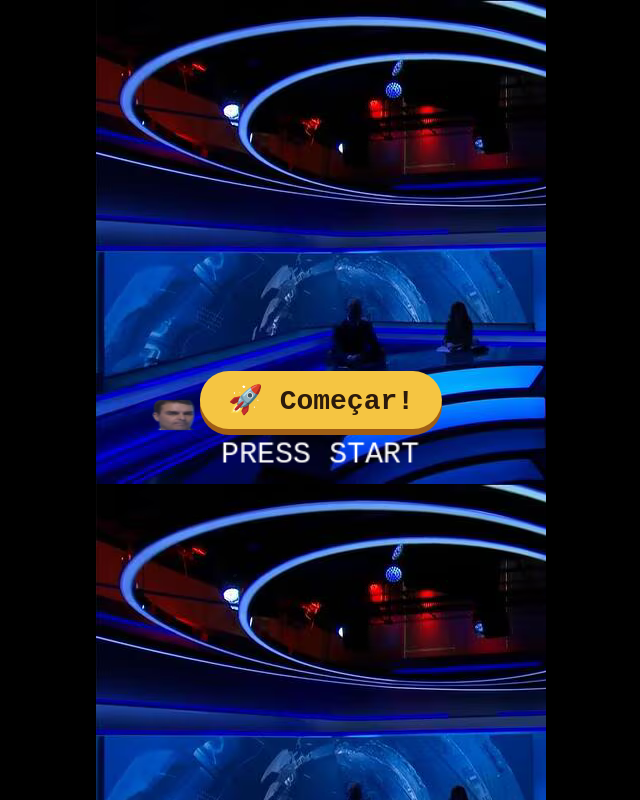
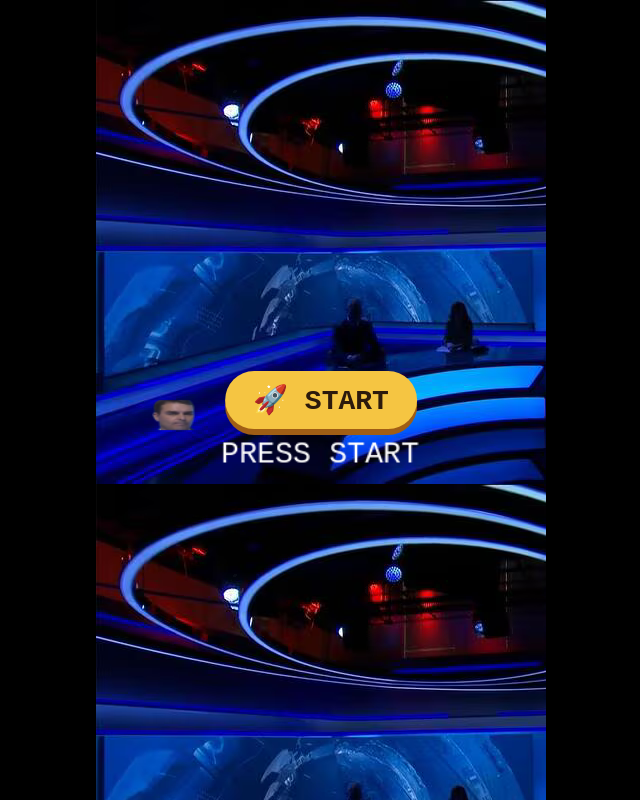
Before and after one commit to OJKSAGASFHGIK/Flappy-Flavio, a plain HTML site: page index.html in a window 1280 px wide. Shown: the whole page, without its empty margins (319-959 px from the left). Drawn offline with Linux system fonts and the light colour scheme.

Commit message:
Modularization

```diff
--- a/css.css
+++ b/css.css
@@ -5,11 +5,91 @@
     justify-content: center;
     text-align: center;
     overflow: hidden;
-    margin: 0; padding: 0;
+    margin: 0;
+    padding: 0;
     background-color: black;
+    position: relative; /* needed for absolute positioning of buttons */
 }
 
 #board {
     background-image: url("./memeAssets/image/flappybirdbg.png");
     height: 100vh;
 }
+
+/* ----- NEW STYLES FOR BUTTONS & GAME OVER WINDOW ----- */
+.start-btn {
+    position: absolute;
+    top: 50%;
+    left: 50%;
+    transform: translate(-50%, -50%);
+    background: #f5c542;
+    color: #2c1a0c;
+    border: none;
+    font-size: 28px;
+    font-weight: bold;
+    font-family: 'Courier New', monospace;
+    padding: 12px 28px;
+    border-radius: 60px;
+    cursor: pointer;
+    box-shadow: 0 6px 0 #a05e15;
+    transition: 0.05s linear;
+    z-index: 20;
+}
+
+.start-btn:active {
+    transform: translate(-50%, -44%);
+    box-shadow: 0 2px 0 #a05e15;
+}
+
+.gameover-window {
+    position: absolute;
+    top: 50%;
+    left: 50%;
+    transform: translate(-50%, -50%);
+    width: 260px;
+    background: #1e1910e6;
+    backdrop-filter: blur(8px);
+    border: 3px solid #ffc857;
+    border-radius: 48px;
+    padding: 18px 14px 28px;
+    text-align: center;
+    z-index: 30;
+    box-shadow: 0 20px 30px rgba(0,0,0,0.5);
+    font-family: monospace;
+}
+
+.gameover-window h2 {
+    font-size: 26px;
+    margin: 0 0 12px;
+    color: #ffd966;
+}
+
+.gameover-window p {
+    color: #fbe9c3;
+    font-size: 18px;
+    margin: 8px 0;
+}
+
+.restart-btn {
+    background: #56ab2f;
+    border: none;
+    font-size: 22px;
+    font-weight: bold;
+    font-family: monospace;
+    padding: 6px 20px;
+    margin-top: 12px;
+    border-radius: 40px;
+    color: white;
+    cursor: pointer;
+    box-shadow: 0 5px 0 #2c6e1a;
+    transition: 0.05s linear;
+}
+
+.restart-btn:active {
+    transform: translateY(3px);
+    box-shadow: 0 2px 0 #2c6e1a;
+}
+
+.hide {
+    display: none;
+}
--- a/index.html
+++ b/index.html
@@ -10,6 +10,17 @@
 </head>
 <body>
     <canvas id="board"></canvas>
+
+    <!-- START BUTTON -->
+    <button id="startBtn" class="start-btn">🚀 START</button>
+
+    <!-- GAME OVER WINDOW (hidden by default) -->
+    <div id="gameOverWindow" class="gameover-window hide">
+        <h2>💩 GAME OVER</h2>
+        <p>Flavio se cagou...</p>
+        <button id="restartBtn" class="restart-btn">🔄 Tentar dnvo...</button>
+    </div>
+
     <script async src="https://pagead2.googlesyndication.com/pagead/js/adsbygoogle.js?client=ca-pub-4362621339142981"
      crossorigin="anonymous"></script>
 </body>
--- a/js.js
+++ b/js.js
@@ -11,17 +11,17 @@
 let birdY = boardHeight / 2;
 
 let bird = {
-    x: birdX, // bird.x,
-    y: birdY, // bird.y,
-    width: birdWidth, // bird.width,
-    height: birdHeight, // bird.height,
-} // dict
+    x: birdX,
+    y: birdY,
+    width: birdWidth,
+    height: birdHeight,
+};
 
 // poop (drops when bird jumps)
 let poopWidth = 20;
 let poopHeight = 20;
 let poopVelocityY = 0;
-let poopGravity = 0.3; // poop drops faster
+let poopGravity = 0.3;
 let poopImg;
 let poop = {
     active: false,
@@ -35,125 +35,27 @@
 let pipeArray = [];
 let pipeX = boardWidth;
 let pipeY = 0;
-let pipeWidth = 64; // width/height ratio = 384/3072 = 1/8
+let pipeWidth = 64;
 let pipeHeight = 512;
 
 let topPipeImg;
 let bottomPipeImg;
 
 // physics
-let velocityX = -2; // pipes moving left speed
-let velocityY = 0; // bird jump speed
-let gravity = 0.4; // bird drops
+let velocityX = -2;
+let velocityY = 0;
+let gravity = 0.4;
 
-let gameStarted = false; // NEW: whether the game has started (start button clicked)
+let gameStarted = false;
 let gameOver = false;
 let score = 0;
 
-// DOM elements (dynamically created)
+// DOM elements (now existing in HTML)
 let startButton;
 let gameOverWindow;
 let restartButton;
 
-// ----- Helper functions for UI -----
-function createUI() {
-    // Style injected for buttons and overlay
-    const style = document.createElement('style');
-    style.textContent = `
-        .flappy-start-btn {
-            position: absolute;
-            top: 50%;
-            left: 50%;
-            transform: translate(-50%, -50%);
-            background: #f5c542;
-            color: #2c1a0c;
-            border: none;
-            font-size: 28px;
-            font-weight: bold;
-            font-family: 'Courier New', monospace;
-            padding: 12px 28px;
-            border-radius: 60px;
-            cursor: pointer;
-            box-shadow: 0 6px 0 #a05e15;
-            transition: 0.05s linear;
-            z-index: 20;
-        }
-        .flappy-start-btn:active {
-            transform: translate(-50%, -44%);
-            box-shadow: 0 2px 0 #a05e15;
-        }
-        .gameover-window {
-            position: absolute;
-            top: 50%;
-            left: 50%;
-            transform: translate(-50%, -50%);
-            width: 260px;
-            background: #1e1910e6;
-            backdrop-filter: blur(8px);
-            border: 3px solid #ffc857;
-            border-radius: 48px;
-            padding: 18px 14px 28px;
-            text-align: center;
-            z-index: 30;
-            box-shadow: 0 20px 30px rgba(0,0,0,0.5);
-            font-family: monospace;
-        }
-        .gameover-window h2 {
-            font-size: 26px;
-            margin: 0 0 12px;
-            color: #ffd966;
-        }
-        .gameover-window p {
-            color: #fbe9c3;
-            font-size: 18px;
-            margin: 8px 0;
-        }
-        .restart-btn {
-            background: #56ab2f;
-            border: none;
-            font-size: 22px;
-            font-weight: bold;
-            font-family: monospace;
-            padding: 6px 20px;
-            margin-top: 12px;
-            border-radius: 40px;
-            color: white;
-            cursor: pointer;
-            box-shadow: 0 5px 0 #2c6e1a;
-            transition: 0.05s linear;
-        }
-        .restart-btn:active {
-            transform: translateY(3px);
-            box-shadow: 0 2px 0 #2c6e1a;
-        }
-        .hide {
-            display: none;
-        }
-    `;
-    document.head.appendChild(style);
-
-    // Create start button
-    startButton = document.createElement('button');
-    startButton.textContent = '🚀 Começar!';
-    startButton.className = 'flappy-start-btn';
-    document.body.appendChild(startButton);
-
-    // Create game over window
-    gameOverWindow = document.createElement('div');
-    gameOverWindow.className = 'gameover-window hide';
-    gameOverWindow.innerHTML = `
-        <h2>💩 GAME OVER</h2>
-        <p>Flavio se cagou...</p>
-        <button class="restart-btn">🔄 Tentar dnvo...</button>
-    `;
-    document.body.appendChild(gameOverWindow);
-    restartButton = gameOverWindow.querySelector('.restart-btn');
-
-    // Position canvas relative for absolute positioning of buttons
-    board.style.position = 'relative';
-    document.body.style.position = 'relative';
-}
-
+// ----- Helper functions for UI (no creation, just selection & visibility) -----
 function showStartButton() {
     startButton.classList.remove('hide');
 }
@@ -210,8 +112,10 @@
     board.width = boardWidth;
     context = board.getContext("2d");
 
-    // Create UI (start button & game over window)
-    createUI();
+    // Get existing UI elements from HTML
+    startButton = document.getElementById("startBtn");
+    gameOverWindow = document.getElementById("gameOverWindow");
+    restartButton = document.getElementById("restartBtn");
 
     // Load images
     birdImg = new Image();
@@ -227,7 +131,7 @@
     bottomPipeImg.src = "./memeAssets/image/bottompipe.png";
 
     // Event listeners
-    document.addEventListener("keydown", handleGlobalKeys); // bird jump, and buttons
+    document.addEventListener("keydown", handleGlobalKeys);
     startButton.addEventListener("click", startGame);
     restartButton.addEventListener("click", restartGame);
 
@@ -286,7 +190,6 @@
     // If game not started, draw static scene + start hint
     if (!gameStarted) {
         context.clearRect(0, 0, board.width, board.height);
-        // Draw idle bird
         context.drawImage(birdImg, bird.x, bird.y, bird.width, bird.height);
         context.fillStyle = "white";
         context.font = "24px monospace";
@@ -295,7 +198,7 @@
     }
 
     // If game over, freeze the canvas (don't update anything)
-    if (gameOver){ return; }
+    if (gameOver) return;
 
     // Game active: update everything
     context.clearRect(0, 0, board.width, board.height);
@@ -305,7 +208,6 @@
     bird.y += velocityY;
     if (bird.y < 0) bird.y = 0;
 
-    // Draw bird
     context.drawImage(birdImg, bird.x, bird.y, bird.width, bird.height);
 
     // Poop logic
@@ -351,7 +253,6 @@
 }
 
 function placePipes() {
-    // Only place pipes if game active and not over
     if (!gameStarted || gameOver) return;
 
     let randomPipeY = pipeY - pipeHeight / 4 - Math.random() * (pipeHeight / 2);
```
